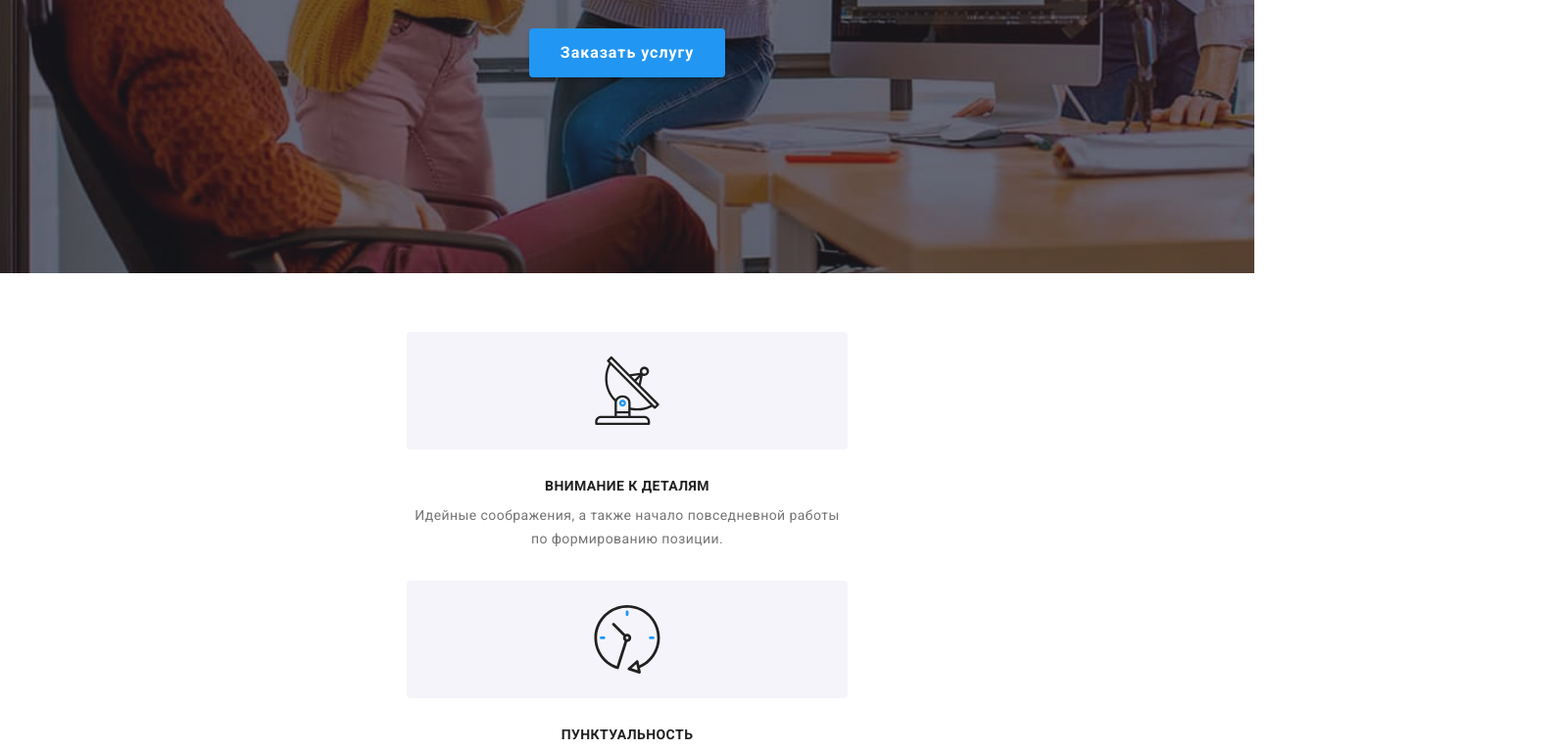
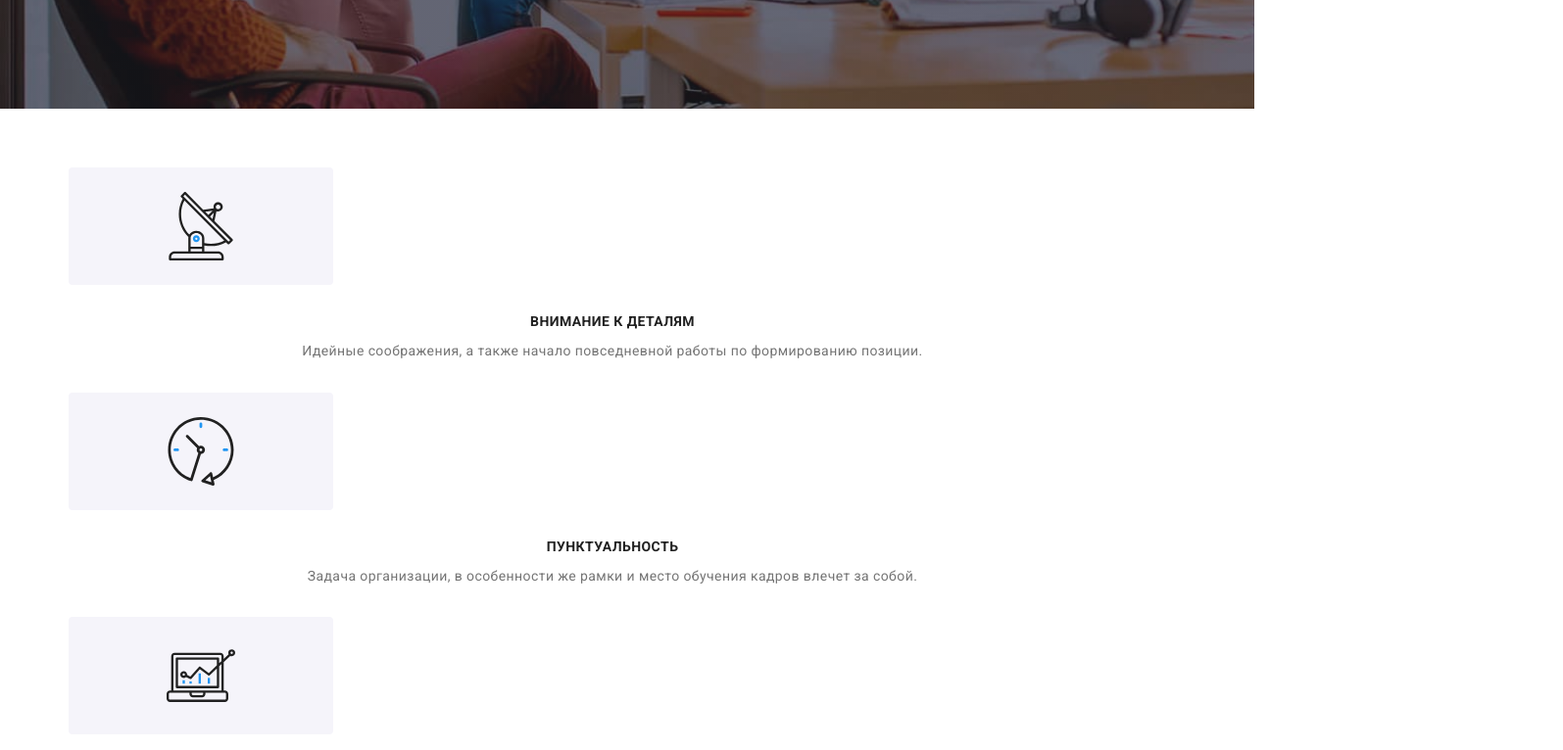
Before and after one commit to ArtemShymanskyi/goit-markup-hw-08, a plain HTML site: page index.html in a window 1280 px wide. Shown: the part 581-1347 px from the top of the page at 98% size, 1595 px wide, since content can reach past the window. Drawn offline with nearby package versions, Linux system fonts and the light colour scheme.

Commit message:
вроде стили к моб. и планшету сделал, и начал на десктоп в секции преимущета

```diff
--- a/sass/base/_common.scss
+++ b/sass/base/_common.scss
@@ -43,6 +43,8 @@ a {
   padding-top: 60px;
   padding-bottom: 60px;
 }
+
+
 // desktop .section {
 //   padding-top: 94px;
 //   padding-bottom: 94px;
--- a/sass/base/_container.scss
+++ b/sass/base/_container.scss
@@ -13,8 +13,6 @@
     @media (min-width: 768px) and (max-width: 1199px) {
         .container {
                 width: 738px;
-                 padding-left: 15px;
-                 padding-right: 15px;
                  margin: 0 auto;
 
             }
@@ -33,11 +31,12 @@
 
 
 // desktop-styles //
-// @media screen and (min-width: 1200px) {
+@media screen and (min-width: 1200px) {
 
-//   .container {
+  .container {
 
-//     width: 1200px;
-//     margin-left: auto;
-//     margin-right: auto;
-//  }
+    width: 1200px;
+    margin-left: auto;
+    margin-right: auto;
+ }
+}
--- a/sass/layout/_advantages.scss
+++ b/sass/layout/_advantages.scss
@@ -4,7 +4,7 @@
 .advantages-container {
       display: flex;
       flex-direction: column;
-      text-align: center;
+
    }
 
    .icon-container {
@@ -16,9 +16,13 @@
     background: #f5f4fa;
     border-radius: 4px;
     margin-bottom: 30px;
+    margin-left: 15px;
+    margin-right: 15px;
   }
 
-
+  .advantages-li{
+    text-align: center;
+  }
 
 
  .advantages-title {
@@ -58,9 +62,13 @@
   @media (min-width: 768px) and (max-width: 1199px) {
 
     .advantages-container {
-  display: flex;
-  flex-wrap: wrap;
-  margin-right: -15px;
+
+        flex-direction: row;
+        flex-wrap: wrap;
+
+        margin-top: -30px;
+        margin-left: -30px;
+
 }
 
 .advantages-title {
@@ -76,34 +84,14 @@
 }
 
 .advantages-li {
-  margin-right: 15px;
+  padding-top: 60px;
+  margin-top: -30px;
+  margin-right: -30px;
   flex-basis: calc((100% - 60px) / 2);
 }
 
-.advantages-title {
-    font-family: var(--main-font);
-    font-style: normal;
-    font-weight: bold;
-    font-size: 14px;
-    line-height: 1.14;
-    letter-spacing: 0.03em;
-    text-transform: uppercase;
 
-    color: var(--title-text-color);
-  }
-  .advantages-item {
-        font-family: var(--main-font);
-        font-style: normal;
-        font-weight: normal;
-        font-size: 14px;
-        line-height: 1.71;
-        /* or 171% */
 
-        letter-spacing: 0.03em;
-        color: var(--secondary-text-color);
-        margin-top: 10px;
-
-      }
 
 
       .icon-container {
@@ -117,9 +105,6 @@
         margin-bottom: 30px;
       }
 
-      .advantages-li:not(:last-child) {
-        margin-bottom: 30px;
-      }
 
 
   }
@@ -134,104 +119,107 @@
 // desktop-styles //
 
 
-// @media (min-width: 1200px) {
+ @media (min-width: 1200px)
+ {
 
-//   .advantages-container {
-//     display: flex;
-//     justify-content: space-between;
-//   }
+  .advantages-container {
+    display: flex;
+    justify-content: space-between;
+  }
 
-//   .advantages,
-//   .about {
-//     background-color: var(--primary-white-color);
-//   }
+  .advantages,
+  .about {
+    background-color: var(--primary-white-color);
+  }
 
-//   .advantages-title {
-//     font-family: var(--main-font);
-//     font-style: normal;
-//     font-weight: bold;
-//     font-size: 14px;
-//     line-height: 1.14;
-//     letter-spacing: 0.03em;
-//     text-transform: uppercase;
+  .advantages-title {
+    font-family: var(--main-font);
+    font-style: normal;
+    font-weight: bold;
+    font-size: 14px;
+    line-height: 1.14;
+    letter-spacing: 0.03em;
+    text-transform: uppercase;
 
-//     color: var(--title-text-color);
-//   }
-//   .advantages-item {
-//     font-family: var(--main-font);
-//     font-style: normal;
-//     font-weight: normal;
-//     font-size: 14px;
-//     line-height: 1.71;
-//     /* or 171% */
+    color: var(--title-text-color);
+  }
+  .advantages-item {
+    font-family: var(--main-font);
+    font-style: normal;
+    font-weight: normal;
+    font-size: 14px;
+    line-height: 1.71;
+    /* or 171% */
 
-//     letter-spacing: 0.03em;
-//     color: var(--secondary-text-color);
-//     margin-top: 10px;
-//   }
-//   .advantages-li:not(:last-child) {
-//     margin-right: 30px;
-//   }
+    letter-spacing: 0.03em;
+    color: var(--secondary-text-color);
+    margin-top: 10px;
+  }
+  .advantages-li:not(:last-child) {
+    margin-right: 30px;
+  }
 
-//   .icon-container {
-//     display: flex;
-//     justify-content: center;
-//     align-items: center;
-//     width: 270px;
-//     height: 120px;
-//     background: #f5f4fa;
-//     border-radius: 4px;
-//     margin-bottom: 30px;
-//   }
+  .icon-container {
+    display: flex;
+    justify-content: center;
+    align-items: center;
+    width: 270px;
+    height: 120px;
+    background: #f5f4fa;
+    border-radius: 4px;
+    margin-bottom: 30px;
+  }
 
-// }
+}
 
-// // desktop-styles //
+// desktop-styles //
+@media (min-width: 1200px)
+ {
 
-// // .advantages-container {
-// //   display: flex;
-// //   justify-content: space-between;
-// // // }
+.advantages-container {
+  display: flex;
+  justify-content: space-between;
+}
 
-// // .advantages,
-// // .about {
-// //   background-color: var(--primary-white-color);
-// // }
+.advantages,
+.about {
+  background-color: var(--primary-white-color);
+}
 
-// // .advantages-title {
-// //   font-family: var(--main-font);
-// //   font-style: normal;
-// //   font-weight: bold;
-// //   font-size: 14px;
-// //   line-height: 1.14;
-// //   letter-spacing: 0.03em;
-// //   text-transform: uppercase;
+.advantages-title {
+  font-family: var(--main-font);
+  font-style: normal;
+  font-weight: bold;
+  font-size: 14px;
+  line-height: 1.14;
+  letter-spacing: 0.03em;
+  text-transform: uppercase;
 
-// //   color: var(--title-text-color);
-// // }
-// // .advantages-item {
-// //   font-family: var(--main-font);
-// //   font-style: normal;
-// //   font-weight: normal;
-// //   font-size: 14px;
-// //   line-height: 1.71;
-// //   /* or 171% */
+  color: var(--title-text-color);
+}
+.advantages-item {
+  font-family: var(--main-font);
+  font-style: normal;
+  font-weight: normal;
+  font-size: 14px;
+  line-height: 1.71;
+  /* or 171% */
 
-// //   letter-spacing: 0.03em;
-// //   color: var(--secondary-text-color);
-// //   margin-top: 10px;
-// // }
-// // .advantages-li:not(:last-child) {
-// //   margin-right: 30px;
-// // }
-
-// .icon-container {
-//   display: flex;
-//   justify-content: center;
-//   align-items: center;
-//   width: 270px;
-//   height: 120px;
-//   background: #f5f4fa;
-//   border-radius: 4px;
-//   margin-bottom: 30px;
-// }
+  letter-spacing: 0.03em;
+  color: var(--secondary-text-color);
+  margin-top: 10px;
+}
+.advantages-li:not(:last-child) {
+  margin-right: 30px;
+}
+.icon-container {
+  display: flex;
+  justify-content: center;
+  align-items: center;
+  width: 270px;
+  height: 120px;
+  background: #f5f4fa;
+  border-radius: 4px;
+  margin-bottom: 30px;
+}
+ }
```
Also changed, not shown: css/main.css, css/main.min.css, 2 other files.
